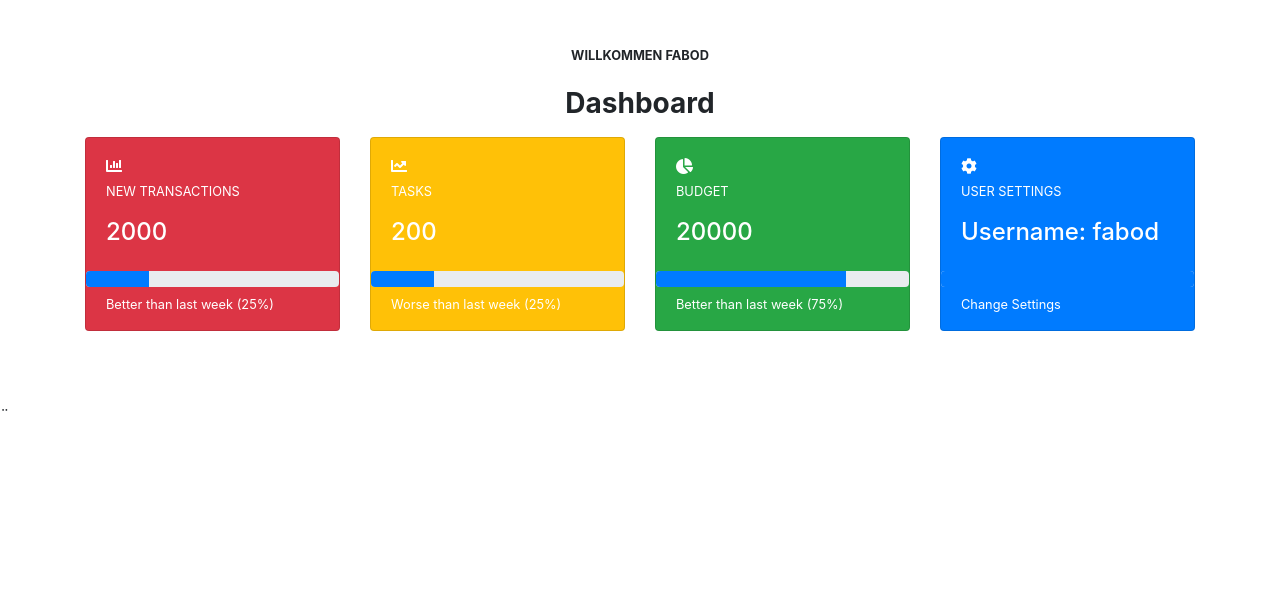
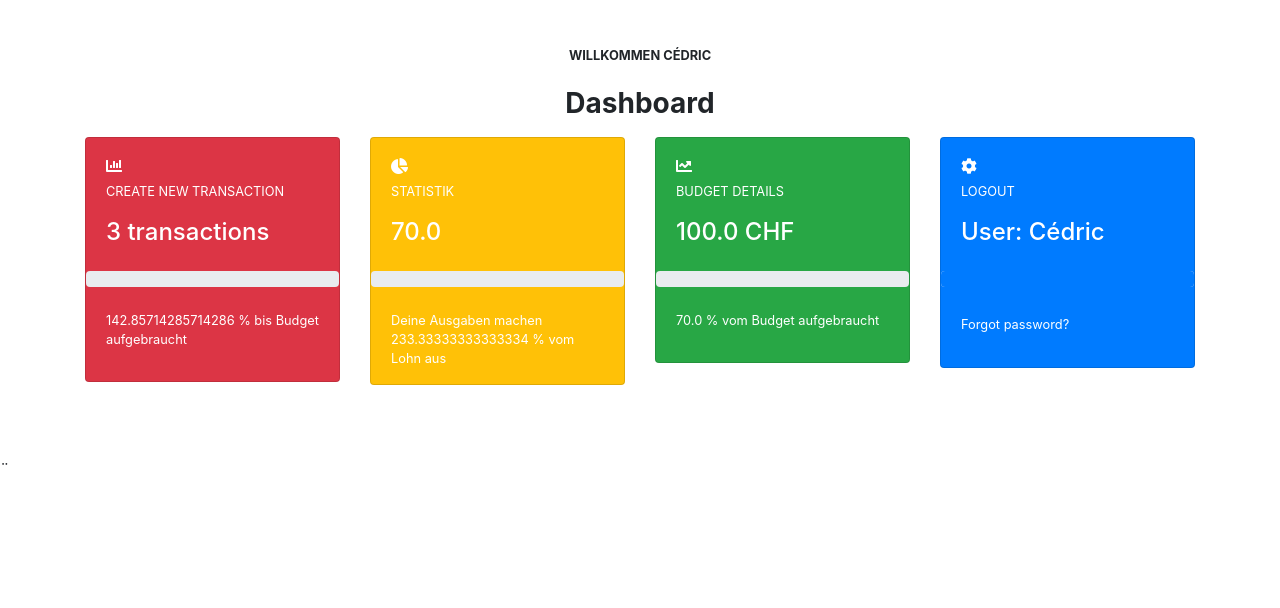
Before and after one commit to cedriccarrel/prog2, a Flask app: page / in a window 1280 px wide. Shown: the top 608 px of the page. Run offline with Flask 2, Linux system fonts and the light colour scheme; some libraries are stand-ins or nearby versions.

Commit message:
Push 08.06.2020

```diff
--- a/Demos/App.py
+++ b/Demos/App.py
@@ -151,20 +151,19 @@ def total_budget(budgets):
 def aktuelles_budget(budgets):
 	all_budget = lade_daten_aus_json("user_data.json")
 	all_transactions = lade_daten_aus_json("ausgaben.json")
-	aktuelles_budget = total_budget(all_budget)
-	aktuelle_ausgaben = total_transactions(all_transactions)
-	neues_budget = aktuelles_budget - aktuelle_ausgaben
-	if neues_budget <=0:
+	aktuelles_budget = float(total_budget(all_budget))
+	aktuelle_ausgaben = float(total_transactions(all_transactions))
+	neues_budget = float(aktuelles_budget) - float(aktuelle_ausgaben)
+	if float(neues_budget) <= 0.0:
 		#print("Budget überschritten")
 		#print(neues_budget)
 		return neues_budget
+
 
 @app.route("/login", methods=['GET', 'POST'])
 def login():
     error = None
     users = lade_daten_aus_json("user_data.json")
-    #anschrift = users["username"][1]
-    #print(anschrift)
     if request.method == 'POST':
     	username = request.form['username']
     	passwort = request.form['password']
@@ -230,7 +229,51 @@ def settings():
 @app.route("/", methods=['GET', 'POST'])
 @app.route("/dashboard", methods=['GET', 'POST'])
 def dashboard():
-	return render_template("dashboard.html")
+	all_budget = lade_daten_aus_json("user_data.json")
+	all_transactions = lade_daten_aus_json("ausgaben.json")
+	aktuelles_budget = total_budget(all_budget)
+	aktuelle_ausgaben = total_transactions(all_transactions)
+	aktueller_lohn = total_salary(all_budget)
+	#anzeige Username im Dashboard
+	for e in all_budget:
+		username = e['username']
+	#Berechnung Lohn und Ausgabenverhältnis in Prozent
+	lohn_verhaeltnis = aktueller_lohn - aktuelle_ausgaben
+	if aktuelle_ausgaben == 0:
+		prozent_print_lohn = 0
+		count = 0
+		neues_budget = 0
+		aktuelles_budget = 0
+		prozent_print = 0
+		prozent_print2 = 0
+		return render_template("dashboard.html", prozent_print_lohn=prozent_print_lohn, count=count, neues_budget=neues_budget,
+		aktuelles_budget=aktuelles_budget, prozent_print=prozent_print, username=username, prozent_print2=prozent_print2)
+	else:
+		prozent = (lohn_verhaeltnis*100)/aktuelle_ausgaben
+	if prozent >= 0:
+		prozent_print_lohn = str(prozent) + " " + "%"
+	else:
+		prozent_print_lohn = "100%"
+	#für Berechnung Anzahl erfasster Tasks in New Transactions
+	count = 0
+	for i in all_transactions:
+		anzahl = i['ausgabehashtag']
+		count = count + 1
+	#für prozentberechnungsanzeigen im Dashboard - Berechnung in% wie viel vom def. Budget ausgegeben wurde
+	neues_budget = aktuelles_budget - aktuelle_ausgaben
+	prozent = (neues_budget*100)/aktuelles_budget
+	if prozent >= 0:
+		prozent_print = str(prozent) + " " + "%"
+	else:
+		prozent_print = "100%"
+	# für prozentberechnungsanzeigen im Dashboard - Berechnung in% wie viel vom def. Budget NOCH ausgegeben werden kann
+	prozent2 = (aktuelles_budget*100)/neues_budget
+	if prozent2 >= 0:
+		prozent_print2 = str(prozent2) + " " + "%"
+	else:
+		prozent_print2 = "0%"
+	return render_template("dashboard.html", prozent_print_lohn=prozent_print_lohn, count=count, neues_budget=neues_budget,
+		aktuelles_budget=aktuelles_budget, prozent_print=prozent_print, username=username, prozent_print2=prozent_print2)
 
 @app.route("/tasks") #anzeige der Ausgaben als Grafik
 def viz():
@@ -299,16 +342,16 @@ def load_newstransaction_form():
 	for e in anzeige_budget:
 		mail_alert = e['e_mail']
 		username_alert = e['username']
-		if neues_budget < 0:
+		if neues_budget <= 0.0:
 			msg = Message(subject="BUDGET ALERT!",
 			sender=app.config.get("MAIL_USERNAME"),#verweis nach oben (Zeile 16)
 			recipients=[mail_alert], # email welche eingegeben wurde und mit sign_up übereinstimmt
-			body="Hallo" + " " + username_alert + " " + "Ihr definiertes Budget ist aufgebraucht. Das aktuelle Saldo liegt aktuell bei:" + " " + neues_budget + ".")
+			body="Hallo" + " " + username_alert + " " + "Ihr definiertes Budget ist aufgebraucht. Das aktuelle Saldo liegt aktuell bei:" + " " + str(neues_budget) + ".")
 			mail.send(msg)
-	return render_template("budget.html", data1=existing_transaction, sum=sum, sum2=sum2, sum_budget=sum_budget, neues_budget=neues_budget,
-		sum_essen=sum_essen, sum_haushalt=sum_haushalt, sum_schule=sum_schule, sum_kleider=sum_kleider, sum_sport=sum_sport,
-		sum_freizeit=sum_freizeit, sum_kommunikation=sum_kommunikation, sum_persönlich=sum_persönlich)
-
+		else:
+			return render_template("budget.html", data1=existing_transaction, sum=sum, sum2=sum2, sum_budget=sum_budget, neues_budget=neues_budget,
+				sum_essen=sum_essen, sum_haushalt=sum_haushalt, sum_schule=sum_schule, sum_kleider=sum_kleider, sum_sport=sum_sport,
+				sum_freizeit=sum_freizeit, sum_kommunikation=sum_kommunikation, sum_persönlich=sum_persönlich)
 
 if __name__ == "__main__":
 	app.run(debug=True, port=5000)
--- a/Demos/templates/budget.html
+++ b/Demos/templates/budget.html
@@ -16,8 +16,8 @@
 <body>
 	 <!-- Auflistung der newtransactions Nur Titel, Betr -->
 	<table class="table table-striped table-hover">
-		<thead>
-        Your Transactions
+		<thead class="thead-light">
+			<tr>Your Transactions</tr>
 		</thead>
 		<tbody>
 			{% for element in data1: %}
@@ -44,6 +44,7 @@
 				<th scope="col">Total Ausgaben für Kommunikation</th>
 				<th scope="col">Total Ausgaben für persönliches</th>
     		</tr>
+    	</thead>
 		<tbody>
 			<tbody>
 			    <tr>
--- a/Demos/templates/dashboard.html
+++ b/Demos/templates/dashboard.html
@@ -17,7 +17,7 @@
   <!-- Section: Block Content -->
   <section>
 
-    <h6 class="font-weight-bold text-center grey-text text-uppercase small mb-4">Willkommen fabod</h6>
+    <h6 class="font-weight-bold text-center grey-text text-uppercase small mb-4">Willkommen {{ username }}</h6>
     <h3 class="font-weight-bold text-center dark-grey-text pb-2">Dashboard</h3>
 
     <div class="row text-white">
@@ -31,15 +31,17 @@
           <div class="card-body py-3">
             <i class="fas fa-chart-bar"></i>
             <p>
-            <a href="/newtransactions" class="small" style= "color: white" >NEW TRANSACTIONS</a>
+            <a href="/newtransactions" class="small" style= "color: white" >CREATE NEW TRANSACTION</a>
             </p>
-            <h4>2000</h4>
+            <h4>{{ count }} transactions</h4>
           </div>
           <div class="progress md-progress">
-            <div class="progress-bar grey darken-3" role="progressbar" style="width: 25%" aria-valuenow="25" aria-valuemin="0" aria-valuemax="100"></div>
+            <div class="progress-bar grey darken-3" role="progressbar" style="width: {{ prozent_print2 }}" aria-valuenow="25" aria-valuemin="0" aria-valuemax="100"></div>
           </div>
           <div class="card-body pt-2 pb-3">
-            <p class="small mb-0">Better than last week (25%)</p>
+            <p></p>
+            <p class="small mb-0">{{ prozent_print2 }} bis Budget aufgebraucht</p>
+            <p></p>
           </div>
         </div>
         <!-- Card Red -->
@@ -53,17 +55,18 @@
         <!-- Card Tasks -->
         <div class="card classic-admin-card bg-warning">
           <div class="card-body py-3">
-            <i class="fas fa-chart-line"></i>
+            <i class="fas fa-chart-pie"></i>
             <p>
-            <a href="/tasks" class="small" style= "color: white" >TASKS</a>
+            <a href="/tasks" class="small" style= "color: white" >STATISTIK</a>
             </p>
-            <h4>200</h4>
+            <h4>{{ neues_budget }} </h4>
           </div>
           <div class="progress md-progress">
-            <div class="progress-bar bg grey darken-3" role="progressbar" style="width: 25%" aria-valuenow="25" aria-valuemin="0" aria-valuemax="100"></div>
+            <div class="progress-bar bg grey darken-3" role="progressbar" style="width: {{ prozent_print_lohn }}" aria-valuenow="25" aria-valuemin="0" aria-valuemax="100"></div>
           </div>
           <div class="card-body pt-2 pb-3">
-            <p class="small mb-0">Worse than last week (25%)</p>
+            <p></p>
+            <p class="small mb-0">Deine Ausgaben machen {{ prozent_print_lohn }} vom Lohn aus</p>
           </div>
         </div>
         <!-- Card Tasks -->
@@ -77,17 +80,19 @@
         <!-- Card Budget -->
         <div class="card classic-admin-card bg-success lighten-2">
           <div class="card-body py-3">
-            <i class="fas fa-chart-pie"></i>
+            <i class="fas fa-chart-line"></i>
             <p>
-            <a href="/budget" class="small" style= "color: white" >BUDGET</a>
+            <a href="/budget" class="small" style= "color: white" >BUDGET DETAILS</a>
             </p>
-            <h4>20000</h4>
+            <h4>{{ aktuelles_budget }} CHF</h4>
           </div>
           <div class="progress md-progress">
-            <div class="progress-bar grey darken-3" role="progressbar" style="width: 75%" aria-valuenow="75" aria-valuemin="0" aria-valuemax="100"></div>
+            <div class="progress-bar grey darken-3" role="progressbar" style="width: {{ prozent_print }}" aria-valuenow="75" aria-valuemin="0" aria-valuemax="100"></div>
           </div>
           <div class="card-body pt-2 pb-3">
-            <p class="small mb-0">Better than last week (75%)</p>
+            <p></p>
+            <p class="small mb-0">{{ prozent_print }} vom Budget aufgebraucht</p>
+            <p></p>
           </div>
         </div>
         <!-- Card Budget -->
@@ -99,19 +104,21 @@
       <div class="col-xl-3 col-md-6 mb-4">
 
         <!-- Card Settings -->
-                <div class="card classic-admin-card bg-primary">
+        <div class="card classic-admin-card bg-primary">
           <div class="card-body py-3">
             <i class="fa fa-cog"></i>
             <p>
-            <a href="/settings" class="small" style= "color: white" >USER SETTINGS</a>
+            <a href="/login" class="small mb-0" style= "color: white" >LOGOUT</a>
             </p>
-            <h4>Username: fabod</h4>
+            <h4>User: {{ username }}</h4>
           </div>
           <div class="progress md-progress">
-            <div class="progress-bar grey darken-3" role="progressbar" style="width: 100%" aria-valuenow="100" aria-valuemin="0" aria-valuemax="100"></div>
+            <div class="progress-bar grey darken-3" role="progressbar" style="width: 100%" aria-valuenow="75" aria-valuemin="0" aria-valuemax="100"></div>
           </div>
           <div class="card-body pt-2 pb-3">
-            <p class="small mb-0">Change Settings</p>
+            <p></p>
+            <a href="/forgot_password" class="small mb-0" style= "color: white">Forgot password?</a>
+            <p></p>
           </div>
         </div>
         <!-- Card Settings -->
```
Also changed, not shown: Demos/ausgaben.json (+9 -99 lines).
